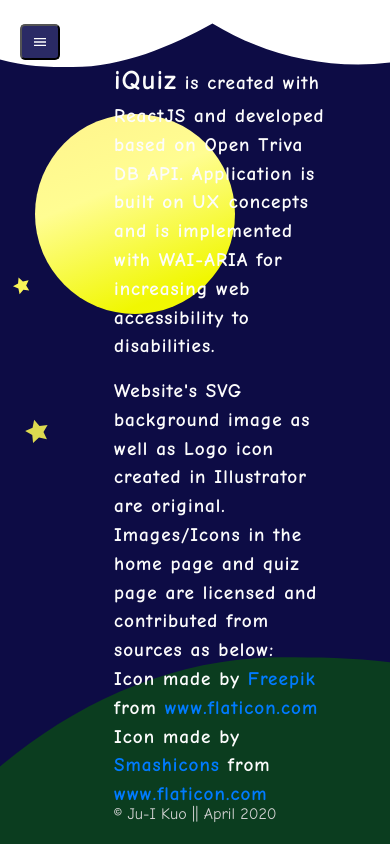
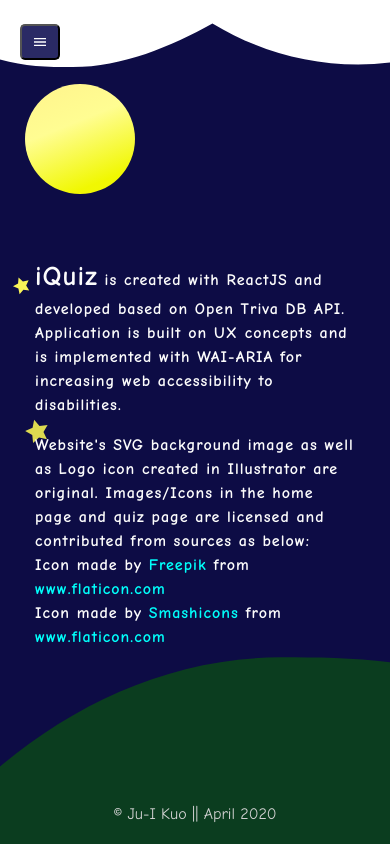
Before and after one commit to rubikuo/iQuiz, a React (Create React App) app: page /about in a window 390 px wide. Built offline with nearby package versions, Linux system fonts and the light colour scheme.

Commit message:
edited about page

```diff
--- a/src/Components/About.js
+++ b/src/Components/About.js
@@ -18,8 +18,8 @@ const About = () => {
 				<p>
 					Website's SVG background image as well as Logo icon created in Illustrator are original.
 					Images/Icons in the home page and quiz page are licensed and contributed from sources as below:<br />
-					Icon made by <a href="https://www.flaticon.com/authors/freepik">Freepik</a>  from <a href="www.flaticon.com"> www.flaticon.com</a> <br />
-					Icon made by <a href="https://www.flaticon.com/authors/smashicons"> Smashicons</a> from <a href="www.flaticon.com"> www.flaticon.com</a>
+					Icon made by <a className="about__article--link" href="https://www.flaticon.com/authors/freepik">Freepik</a>  from <a className="about__article--link"  href="www.flaticon.com"> www.flaticon.com</a> <br />
+					Icon made by <a className="about__article--link" href="https://www.flaticon.com/authors/smashicons"> Smashicons</a> from <a className="about__article--link"  href="www.flaticon.com"> www.flaticon.com</a>
 				</p>
 			</article>
 		</main>
--- a/src/Components/styles/About.scss
+++ b/src/Components/styles/About.scss
@@ -23,7 +23,7 @@
     &__article{
         @extend %flexCCC;
         width: 60%;
-        margin-left: 15%;
+        margin-left: 20%;
         color: #fcfcfc;
         font-size: 1.2rem;
         font-weight: 700;
@@ -37,6 +37,54 @@
         &--textDeco{
             font-size: 1.7rem;
         }
+        &--link{
+            color:#00FFFB;
+
+        }
     }
 
 }
+
+@media only screen and (max-width: 1000px) {
+    .about{
+        &__circle{
+            width: 150px;
+            height: 150px;
+            top: 0px;
+            left: 10px;
+        }
+        &__article{
+            margin-left: 0;
+            margin-top: 9%;
+            padding: 20px;
+            width: 100%;
+            font-size:1.1rem;
+            &--content{
+                font-size: 1.1rem;
+            }
+        }
+    }
+
+}
+
+@media only screen and (max-width: 600px) {
+    .about{
+        &__circle{
+            width: 110px;
+            height: 110px;
+            top: 0px;
+            left: 10px;
+        }
+        &__article{
+            margin-left: 0;
+            margin-top: 10%;
+            padding: 20px;
+            width: 100%;
+            font-size:1rem;
+            &--content{
+                font-size: 1rem;
+            }
+        }
+    }
+
+}
```
